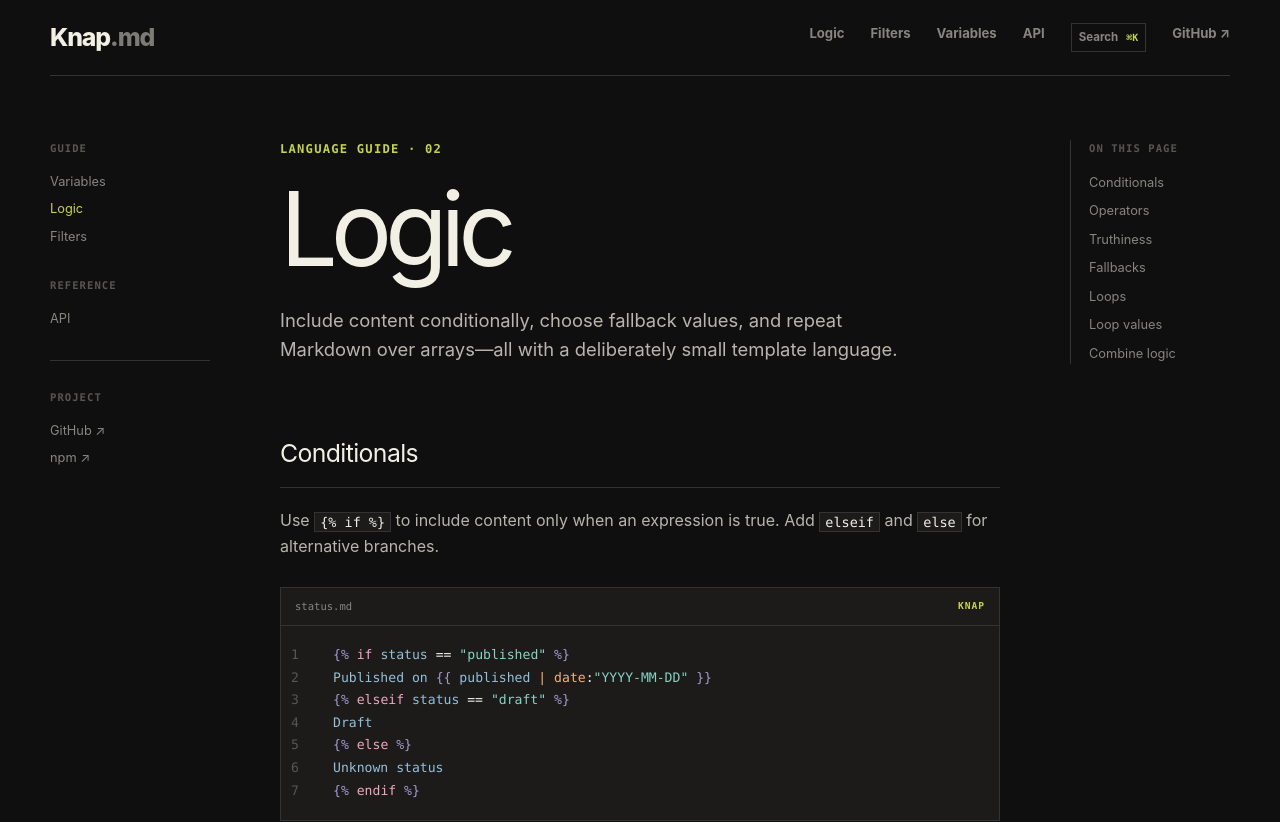
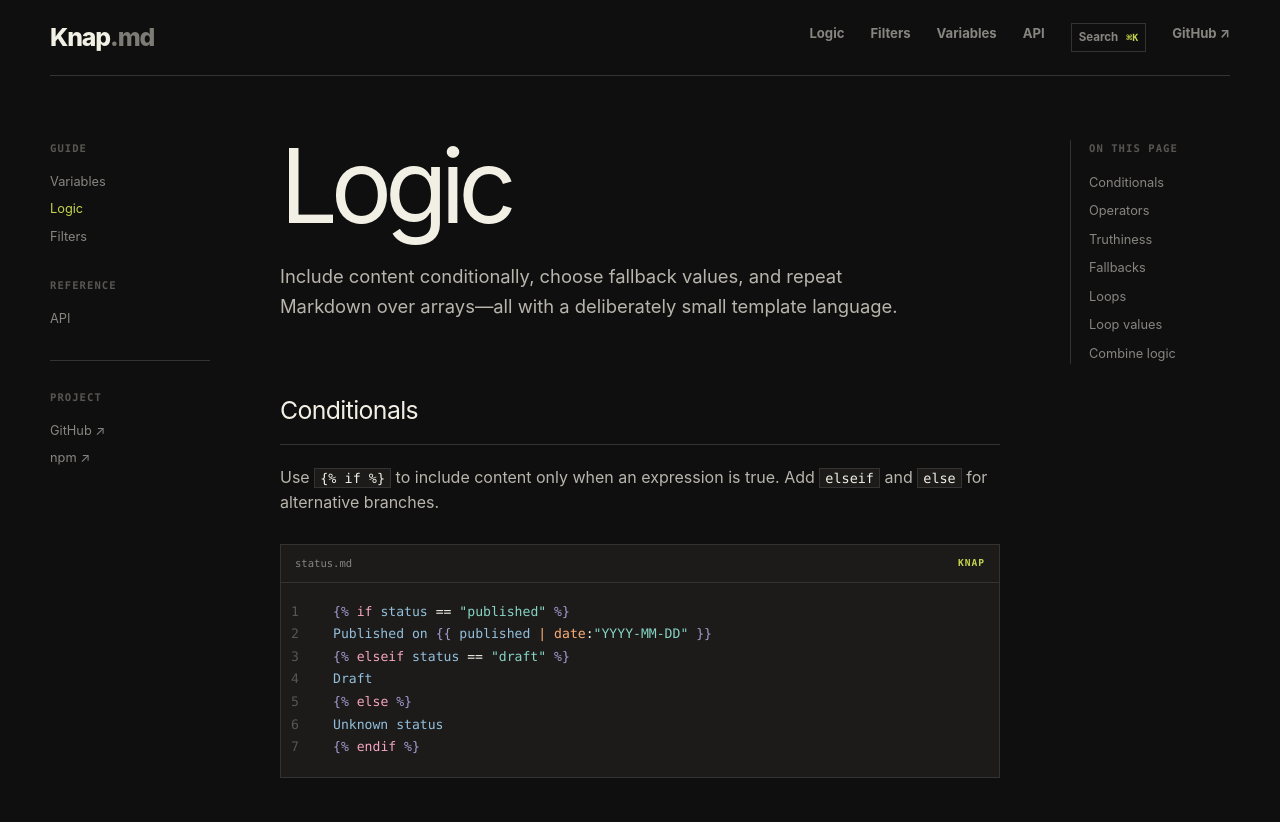
Before and after one commit to obsidianmd/knap, a Next.js app in the folder website/: page /logic in a window 1280 px wide. Shown: the top 822 px of the page. Built offline with nearby package versions, Linux system fonts and the light colour scheme.

Commit message:
Simplify page headings

```diff
--- a/website/app/_components/docs.tsx
+++ b/website/app/_components/docs.tsx
@@ -35,7 +35,7 @@ export function DocShell({
   children,
 }: {
   current: DocRoute;
-  eyebrow: string;
+  eyebrow?: string;
   title: string;
   description: string;
   toc: Array<{ href: string; label: string }>;
@@ -65,7 +65,7 @@ export function DocShell({
 
         <article className="docs-content">
           <header className="docs-title">
-            <p className="eyebrow">{eyebrow}</p>
+            {eyebrow ? <p className="eyebrow">{eyebrow}</p> : null}
             <h1>{title}</h1>
             <p>{description}</p>
           </header>
--- a/website/app/filters/[slug]/page.tsx
+++ b/website/app/filters/[slug]/page.tsx
@@ -30,7 +30,7 @@ export default async function FilterPage({ params }: PageProps) {
   ];
 
   return (
-    <DocShell current="filters" eyebrow={`${filter.category} · Filter reference`} title={filter.name} description={filter.summary} toc={toc}>
+    <DocShell current="filters" title={filter.name} description={filter.summary} toc={toc}>
       <nav className="filter-breadcrumb" aria-label="Breadcrumb"><a href="/filters">Filters</a><span>/</span><code>{filter.name}</code></nav>
       {filter.environment === 'html' ? <Note title="HTML preset"><p>This filter needs browser-compatible DOM globals. Register <code>htmlFilters</code> from <code>knap/html</code> before using it.</p></Note> : null}
 
--- a/website/app/logic/page.tsx
+++ b/website/app/logic/page.tsx
@@ -18,7 +18,7 @@ const toc = [
 
 export default function LogicPage() {
   return (
-    <DocShell current="logic" eyebrow="Language guide · 02" title="Logic" description="Include content conditionally, choose fallback values, and repeat Markdown over arrays—all with a deliberately small template language." toc={toc}>
+    <DocShell current="logic" title="Logic" description="Include content conditionally, choose fallback values, and repeat Markdown over arrays—all with a deliberately small template language." toc={toc}>
       <section id="conditionals" className="doc-section">
         <h2>Conditionals</h2>
         <p>Use <code>{'{% if %}'}</code> to include content only when an expression is true. Add <code>elseif</code> and <code>else</code> for alternative branches.</p>
--- a/website/app/page.tsx
+++ b/website/app/page.tsx
@@ -59,7 +59,6 @@ export default function Home() {
 
       <section className="feature-grid" aria-labelledby="why-knap">
         <div className="section-heading">
-          <p className="eyebrow">Small language, clear contract</p>
           <h2 id="why-knap">Made for applications that create Markdown.</h2>
         </div>
         <div className="feature-cards">
```
